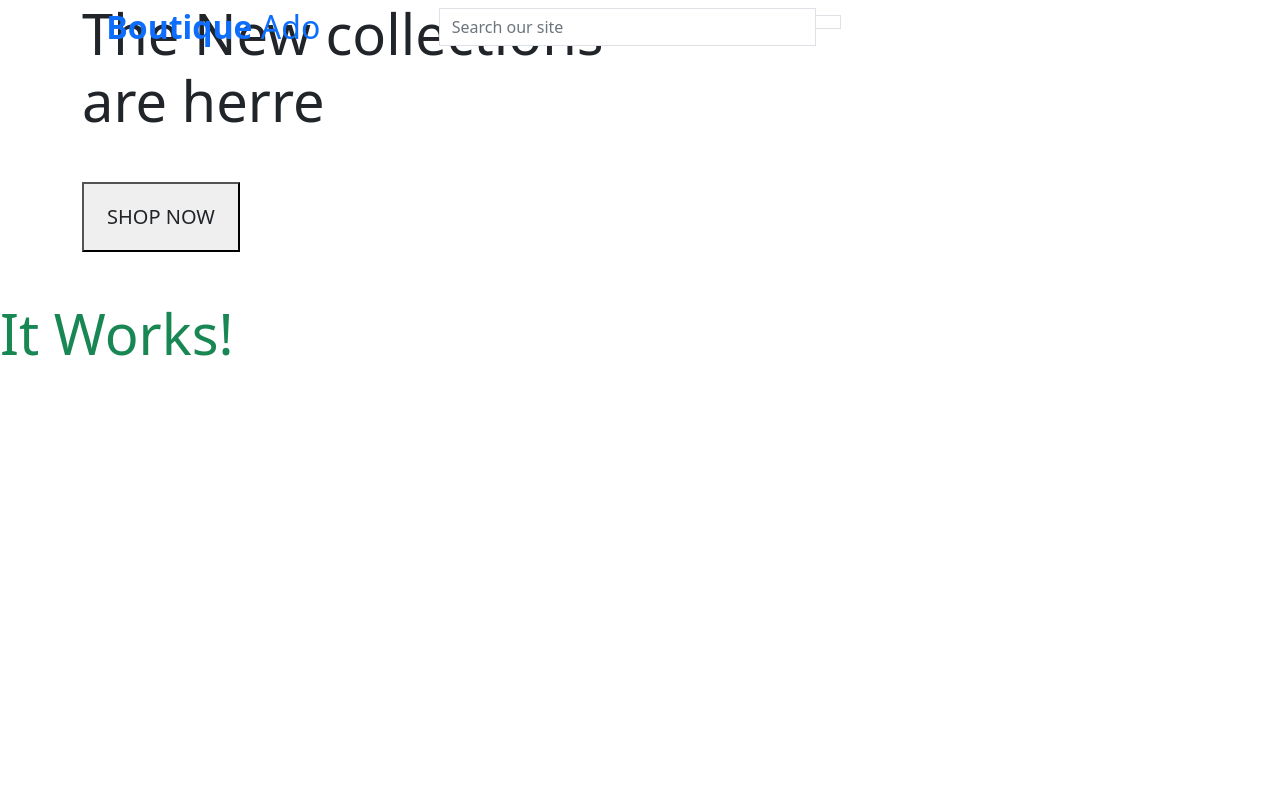
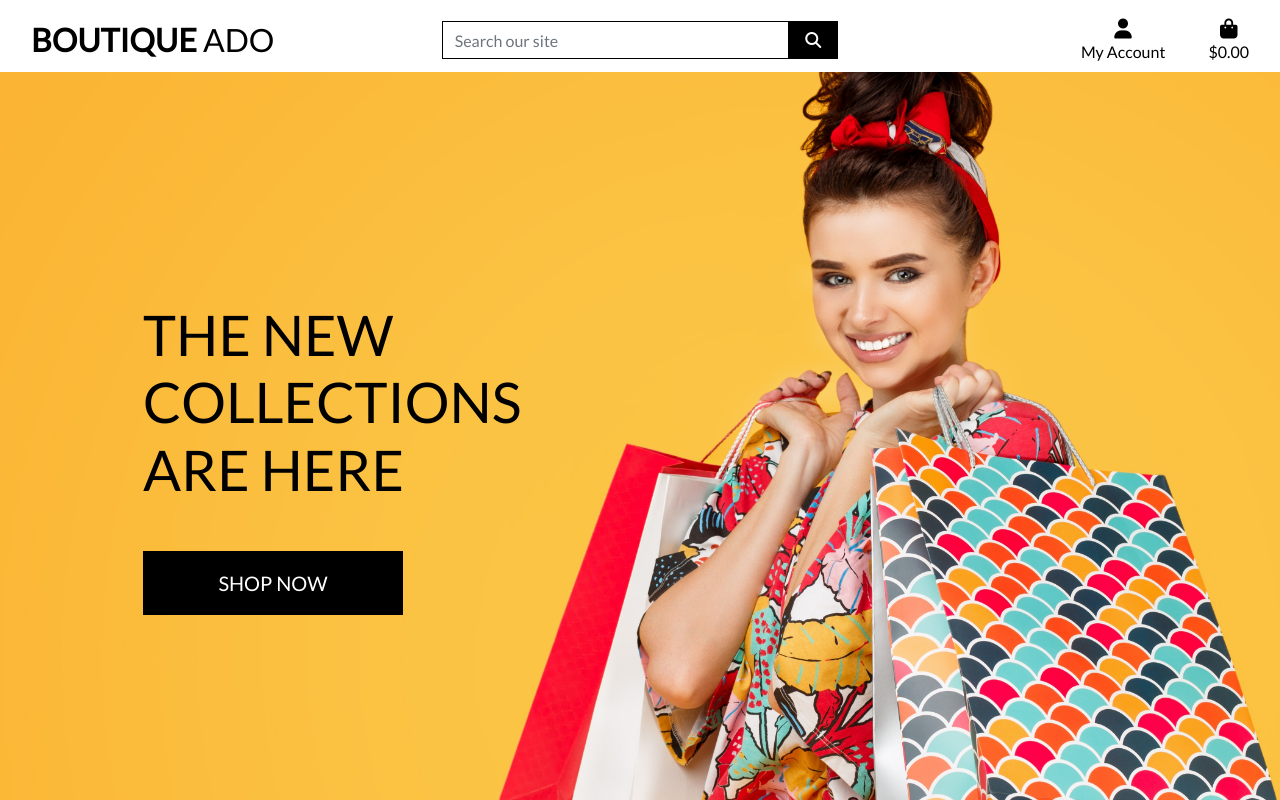
Before and after one commit to Michaelstanden/boutique_ado, a Django app: page / in a window 1280 px wide. Run offline with Django 3.2, Linux system fonts and the light colour scheme; some libraries are stand-ins or nearby versions.

Commit message:
completed homepage and added base.css

```diff
--- a/boutique_ado/settings.py
+++ b/boutique_ado/settings.py
@@ -143,3 +143,7 @@ USE_TZ = True
 # https://docs.djangoproject.com/en/3.0/howto/static-files/
 
 STATIC_URL = '/static/'
+STATICFILES_DIRS = (os.path.join(BASE_DIR, 'static'),)
+
+MEDIA_URL = '/media/'
+MEDIA_ROOT = os.path.join(BASE_DIR, 'media')
--- a/home/templates/home/index.html
+++ b/home/templates/home/index.html
@@ -11,19 +11,17 @@
 
 {% block content %}
     <div class="container h-100">
-    <div class="row h-100"></div>
+        <div class="row h-100">
             <div class="col-7 col-md-6 my-auto">
-        <h1 class="display-4 logo-font text-black">The New collections are herre</h1>
+                <h1 class="display-4 logo-font text-black">
+                    The new collections are here
+                </h1>
                 <div class="my-5">
                     <h4>
-                <button>
-                    <a href="" class="show-now-button btn btn-lg rounded-0 text-uppercase py-3">Shop Now</a>
-                </button>
+                        <a href="" class="shop-now-button btn btn-lg rounded-0 text-uppercase py-3">Shop Now</a>
                     </h4>
                 </div>
             </div>
-
         </div>
-<h1 class="display-4 text-success">It Works!</h1>
-
+    </div>
 {% endblock %}
--- /dev/null
+++ b/static/css/base.css
@@ -0,0 +1,81 @@
+html {
+    height: 100%;
+}
+
+body {
+    background: url('/media/homepage_background_cropped.jpg') no-repeat center center fixed;
+    background-size: cover;
+    height: calc(100vh - 164px);
+    color: #555;
+    font-family: 'Lato';
+}
+
+/* from Bulma */
+.icon {
+    align-items: center;
+    display: inline-flex;
+    justify-content: center;
+    height: 1.5rem;
+    width: 1.5rem;
+}
+
+.logo-font {
+    text-transform: uppercase;
+}
+
+.main-logo-link {
+    width: fit-content;
+}
+
+.shop-now-button {
+    background: black;
+    color: white;
+    min-width: 260px;
+}
+
+.btn-black {
+    background: black;
+    color: white;
+}
+
+.shop-now-button:hover,
+.shop-now-button:active,
+.shop-now-button:focus,
+.btn-black:hover,
+.btn-black:active,
+.btn-black:focus {
+    background: #222;
+    color: white;
+}
+
+.text-black {
+    color: #000 !important;
+}
+
+.border-black {
+    border: 1px solid black !important;
+}
+
+/* -------------------------------- Media Queries */
+
+/* Slightly larger container on xl screens */
+@media (min-width: 1200px) {
+  .container {
+    max-width: 80%;
+  }
+}
+
+/* fixed top navbar only on medium and up */
+@media (min-width: 992px) {
+    .fixed-top-desktop-only {
+        position: fixed;
+        top: 0;
+        right: 0;
+        left: 0;
+        z-index: 1030;
+    }
+
+    .header-container {
+        padding-top: 164px;
+    }
+}
--- a/templates/base.html
+++ b/templates/base.html
@@ -1,40 +1,45 @@
 {% load static %}
+
 <!doctype html>
 <html lang="en">
   <head>
+
     {% block meta %}
         <meta http-equiv="X-UA-Compatible" content="ie=edge">
         <meta charset="utf-8">
-        <meta name="viewport" content="width=device-width, initial-scale=1">
+        <meta name="viewport" content="width=device-width, initial-scale=1, shrink-to-fit=no">
     {% endblock %}
 
     {% block extra_meta %}
     {% endblock %}
 
     {% block corecss %}
-        <link href="https://cdn.jsdelivr.net/npm/bootstrap@5.0.0-beta1/dist/css/bootstrap.min.css" rel="stylesheet" integrity="sha384-giJF6kkoqNQ00vy+HMDP7azOuL0xtbfIcaT9wjKHr8RbDVddVHyTfAAsrekwKmP1" crossorigin="anonymous">
+        <link rel="stylesheet" href="https://stackpath.bootstrapcdn.com/bootstrap/4.4.1/css/bootstrap.min.css" integrity="sha384-Vkoo8x4CGsO3+Hhxv8T/Q5PaXtkKtu6ug5TOeNV6gBiFeWPGFN9MuhOf23Q9Ifjh" crossorigin="anonymous">
+        <link rel="stylesheet" href="https://fonts.googleapis.com/css?family=Lato&display=swap">
+        <link rel="stylesheet" href="{% static 'css/base.css' %}">
     {% endblock %}
 
     {% block extra_css %}
     {% endblock %}
 
     {% block corejs %}
-        <script src="https://cdn.jsdelivr.net/npm/bootstrap@5.0.0-beta1/dist/js/bootstrap.bundle.min.js" integrity="sha384-ygbV9kiqUc6oa4msXn9868pTtWMgiQaeYH7/t7LECLbyPA2x65Kgf80OJFdroafW" crossorigin="anonymous"></script>
-        <script src="https://cdn.jsdelivr.net/npm/@popperjs/core@2.5.4/dist/umd/popper.min.js" integrity="sha384-q2kxQ16AaE6UbzuKqyBE9/u/KzioAlnx2maXQHiDX9d4/zp8Ok3f+M7DPm+Ib6IU" crossorigin="anonymous"></script>
-        <script src="https://cdn.jsdelivr.net/npm/bootstrap@5.0.0-beta1/dist/js/bootstrap.min.js" integrity="sha384-pQQkAEnwaBkjpqZ8RU1fF1AKtTcHJwFl3pblpTlHXybJjHpMYo79HY3hIi4NKxyj" crossorigin="anonymous"></script>
+        <script src="https://kit.fontawesome.com/e9c73d7092.js" crossorigin="anonymous"></script>
+        <script src="https://code.jquery.com/jquery-3.4.1.slim.min.js" integrity="sha384-J6qa4849blE2+poT4WnyKhv5vZF5SrPo0iEjwBvKU7imGFAV0wwj1yYfoRSJoZ+n" crossorigin="anonymous"></script>
+        <script src="https://cdn.jsdelivr.net/npm/popper.js@1.16.0/dist/umd/popper.min.js" integrity="sha384-Q6E9RHvbIyZFJoft+2mJbHaEWldlvI9IOYy5n3zV9zzTtmI3UksdQRVvoxMfooAo" crossorigin="anonymous"></script>
+        <script src="https://stackpath.bootstrapcdn.com/bootstrap/4.4.1/js/bootstrap.min.js" integrity="sha384-wfSDF2E50Y2D1uUdj0O3uMBJnjuUD4Ih7YwaYd1iqfktj0Uod8GCExl3Og8ifwB6" crossorigin="anonymous"></script>
     {% endblock %}
 
     {% block extra_js %}
     {% endblock %}
 
-    <title>Boutique Ado {% block extra_title%} {% endblock %}</title>
+    <title>Boutique Ado {% block extra_title %}{% endblock %}</title>
   </head>
   <body>
-    <header class="container-fluid fixed-top" >
-        <div class="row">
+    <header class="container-fluid fixed-top">
+        <div id="topnav" class="row bg-white pt-lg-2 d-none d-lg-flex">
             <div class="col-12 col-lg-4 my-auto py-1 py-lg-0 text-center text-lg-left">
-                <a href="{% url 'home' %}" class="nav-link main-logo">
-                    <h2 class="logo-font text-black my-0"> <strong>Boutique</strong> Ado</h2>
+                <a href="{% url 'home' %}" class="nav-link main-logo-link">
+                    <h2 class="logo-font text-black my-0"><strong>Boutique</strong> Ado</h2>
                 </a>
             </div>
             <div class="col-12 col-lg-4 my-auto py-1 py-lg-0">
@@ -53,16 +58,47 @@
             </div>
             <div class="col-12 col-lg-4 my-auto py-1 py-lg-0">
                 <ul class="list-inline list-unstyled text-center text-lg-right my-0">
-                    <li class="list-inline-item dropdown"></li>
-                    <li class="list-inline-item dropdown"></li>
+                    <li class="list-inline-item dropdown">
+                        <a class="text-black nav-link" href="#" id="user-options" data-toggle="dropdown" aria-haspopup="true" aria-expanded="false">
+                            <div class="text-center">
+                                <div><i class="fas fa-user fa-lg"></i></div>
+                                <p class="my-0">My Account</p>
+                            </div>
+                        </a>
+                        <div class="dropdown-menu border-0" aria-labelledby="user-options">
+                            {% if request.user.is_authenticated %}
+                                {% if request.user.is_superuser %}
+                                    <a href="" class="dropdown-item">Product Management</a>
+                                {% endif %}
+                                <a href="" class="dropdown-item">My Profile</a>
+                                <a href="{% url 'account_logout' %}" class="dropdown-item">Logout</a>
+                            {% else %}
+                                <a href="{% url 'account_signup' %}" class="dropdown-item">Register</a>
+                                <a href="{% url 'account_login' %}" class="dropdown-item">Login</a>
+                            {% endif %}
+                        </div>
+                    </li>
+                    <li class="list-inline-item">
+                        <a class="{% if grand_total %}text-info font-weight-bold{% else %}text-black{% endif %} nav-link" href="">
+                            <div class="text-center">
+                                <div><i class="fas fa-shopping-bag fa-lg"></i></div>
+                                <p class="my-0">
+                                    {% if grand_total %}
+                                        ${{ grand_total|floatformat:2 }}
+                                    {% else %}
+                                        $0.00
+                                    {% endif %}
+                                </p>
+                            </div>
+                        </a>
+                    </li>
                 </ul>
             </div>
         </div>
     </header>
 
     {% if messages %}
-    <div class="message-container">
-    </div>
+        <div class="message-container"></div>
     {% endif %}
 
     {% block page_header %}
@@ -74,5 +110,6 @@
     {% block postloadjs %}
     {% endblock %}
 
+
   </body>
 </html>
```
Also changed, not shown: media/homepage_background_cropped.jpg (added). Lines whose indentation alone changed are shown as unchanged.
